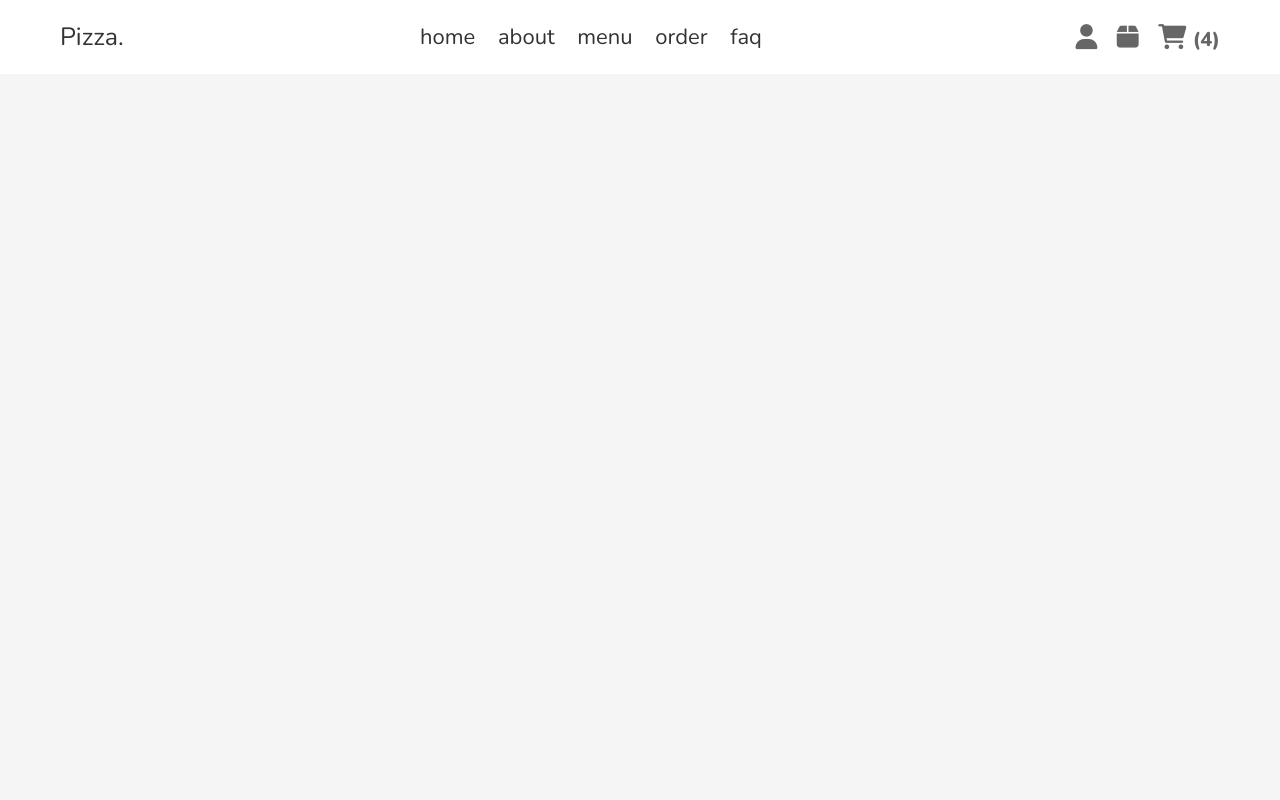
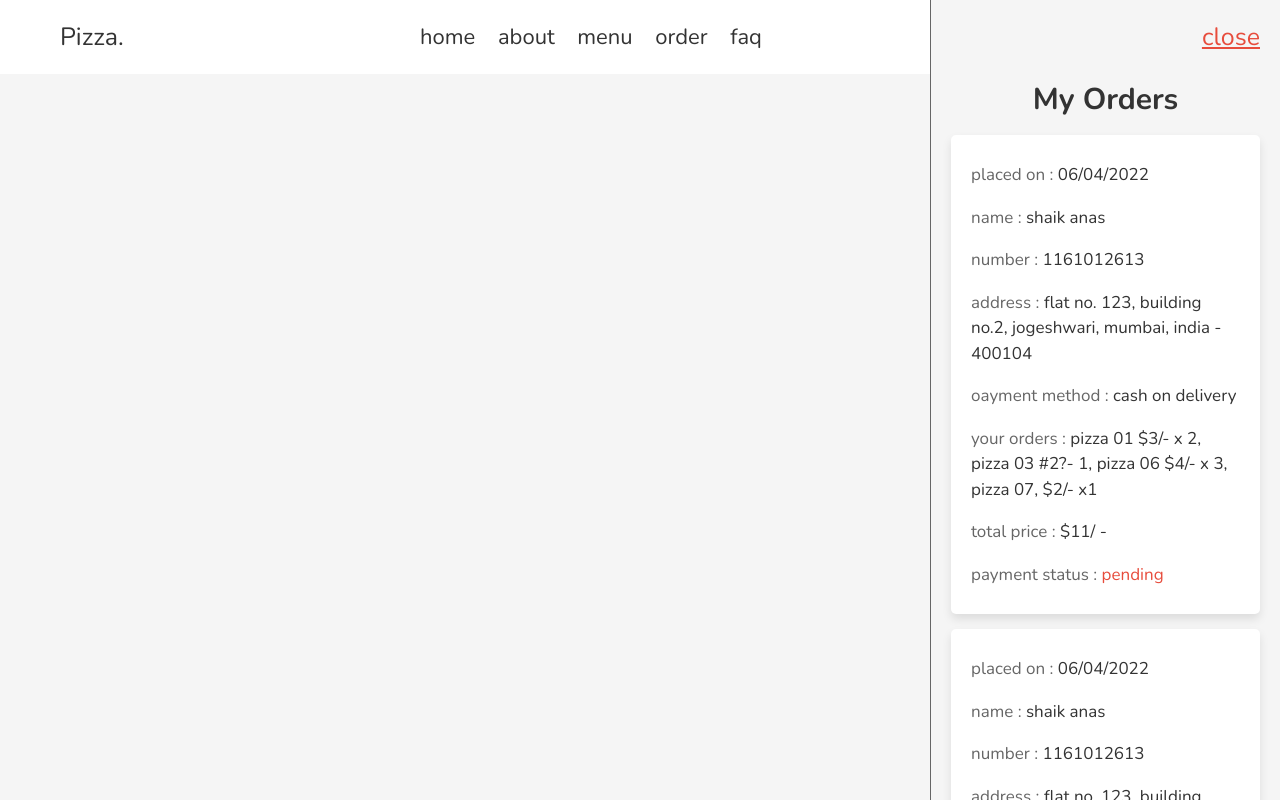
Before and after one commit to claudiodelkahez/responsive_pizza_website, a plain HTML site: page index.html in a window 1280 px wide. Both pictures are taken after a click on the element 1127 px from the left and 36 px from the top of the page. Drawn offline with nearby package versions, Linux system fonts and the light colour scheme.

Commit message:
my account part finish

```diff
--- a/css/style.css
+++ b/css/style.css
@@ -119,7 +119,7 @@ section {
     position: fixed;
     top: 0;
     right: -110%;
-    width: 100% ;
+    width: 100%;
     z-index: 1100;
     background-color: var(--white);
     height: 100vh;
@@ -127,7 +127,6 @@ section {
 }
 .user-account.active {
     right: 0;
-
 }
 
 .user-account #close-account {
@@ -215,7 +214,76 @@ section {
     font-size: 1.8rem;
     color: var(--black);
 }
-/* Media queries */
+
+.my-orders {
+    position: fixed;
+    top: 0;
+    right: -110%;
+    width: 35rem;
+    z-index: 1100;
+    background-color: var(--light-bg);
+    border-left: var(--border);
+    height: 100vh;
+    overflow-y: scroll;
+}
+.my-orders.active {
+    right: 0;
+}
+.my-orders #close-orders {
+    text-align: right;
+    margin-bottom: 2.5rem;
+}
+.my-orders #close-orders span {
+    cursor: pointer;
+    font-size: 2.5rem;
+    color: var(--red);
+    text-decoration: underline;
+}
+.my-orders #close-orders span:hover {
+    color: var(--black);
+}
+.my-orders .title {
+    text-align: center;
+    margin-bottom: 1rem;
+    color: var(--black);
+    font-size: 3rem;
+    text-transform: capitalize;
+}
+
+.my-orders .box {
+    background-color: var(--white);
+    border-radius: 0.5rem;
+    padding: 1rem 2rem;
+    box-shadow: var(--box-shadow);
+    margin: 1.5rem 0;
+
+
+}
+.my-orders .box p {
+    font-size: 1.7rem;
+    margin: 1.7rem 0;
+    color: var(--light-color);
+    line-height: 1.5;
+}
+
+.my-orders .box p span {
+    color: var(--black);
+
+}
+
+
+
+
+
+
+
+
+
+
+
+
+
+/*  <-- Media queries -->  */
 
 @media (max-width: 991px) {
     html {
@@ -248,4 +316,8 @@ section {
     html {
         font-size: 50%;
     }
+    .my-orders {
+        width: 100%;
+        border-left: none;
+    }
 }
--- a/index.html
+++ b/index.html
@@ -123,6 +123,37 @@
             </div>
            </section>
         </div>
+
+        <div class="my-orders">
+            <section>
+            <div id="close-orders"><span>close</span></div>
+            <h3 class="title"> my orders</h3>
+
+            <div class="box">
+                <p>placed on : <span>06/04/2022</span></p>
+                <p>name : <span>shaik anas</span></p>
+                <p>number : <span>1161012613</span></p>
+                <p>address : <span>flat no. 123, building no.2, jogeshwari, mumbai, india - 400104</span></p>
+                <p>oayment method : <span>cash on delivery</span></p>
+                <p>your orders : <span>pizza 01 $3/- x 2, pizza 03 #2?- 1, pizza 06 $4/- x 3, pizza 07, $2/- x1</span></p>
+                <p>total price : <span>$11/ -</span></p>
+                <p>payment status : <span style="color: var(--red)">pending</span></p>
+            </div>
+            <div class="box">
+                <p>placed on : <span>06/04/2022</span></p>
+                <p>name : <span>shaik anas</span></p>
+                <p>number : <span>1161012613</span></p>
+                <p>address : <span>flat no. 123, building no.2, jogeshwari, mumbai, india - 400104</span></p>
+                <p>oayment method : <span>cash on delivery</span></p>
+                <p>your orders : <span>pizza 01 $3/- x 2, pizza 03 #2?- 1, pizza 06 $4/- x 3, pizza 07, $2/- x1</span></p>
+                <p>total price : <span>$11/ -</span></p>
+                <p>payment status : <span style="color: var(--red)">pending</span></p>
+
+
+            </div>
+
+            </section>
+        </div>
         <!-- JS -->
         <script src="./js/script.js"></script>
     </body>
--- a/js/script.js
+++ b/js/script.js
@@ -13,6 +13,15 @@ document.querySelector('#close-account').onclick = () => {
     account.classList.remove('active');
 };
 
+let myOrders = document.querySelector('.my-orders')
+
+document.querySelector('#order-btn').onclick = () => {
+    myOrders.classList.add('active');
+};
+document.querySelector('#close-orders').onclick = () => {
+    myOrders.classList.remove('active');
+};
+
 
 window.onscroll = () => {
     navbar.classList.remove('active');
```
